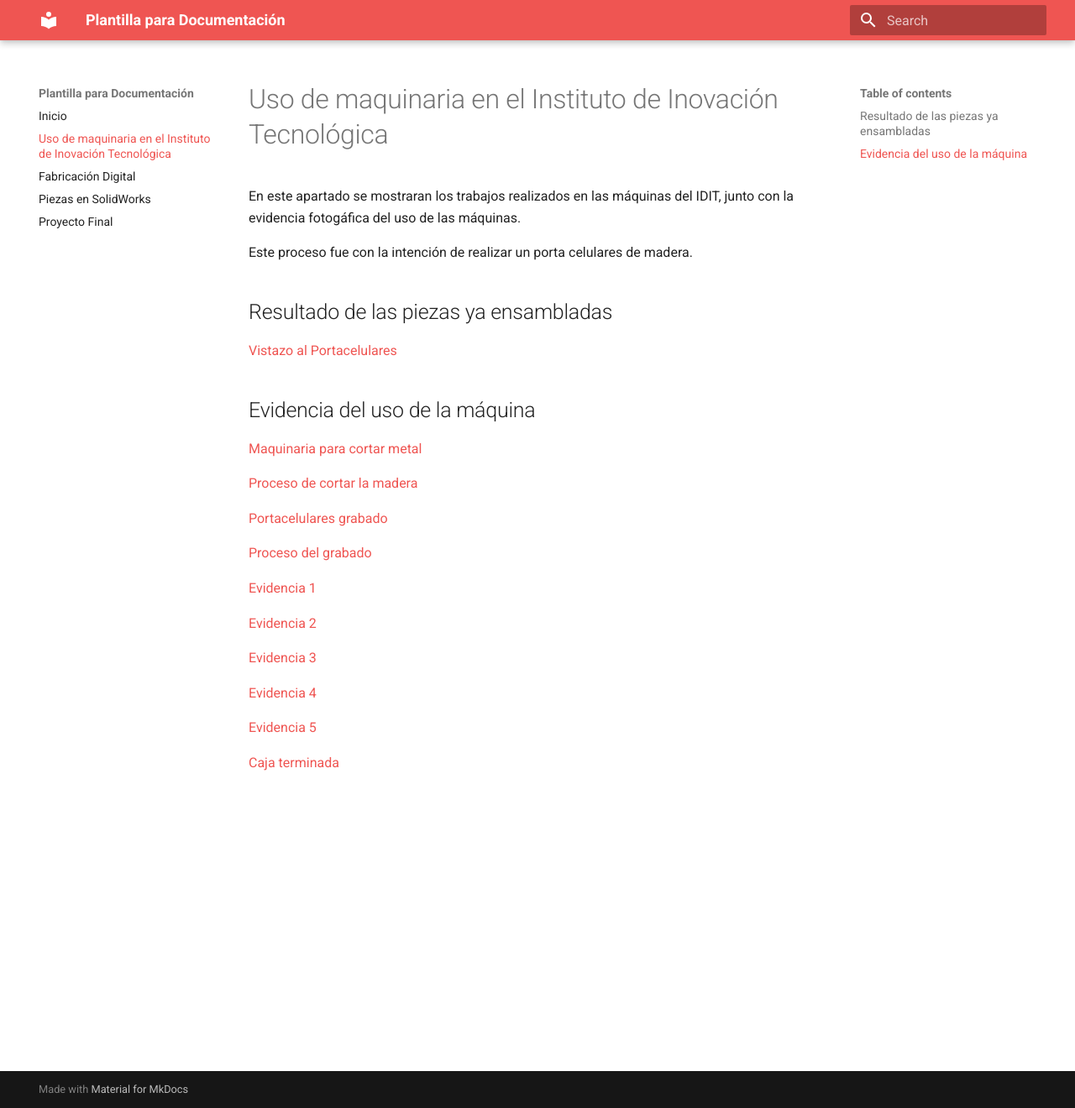
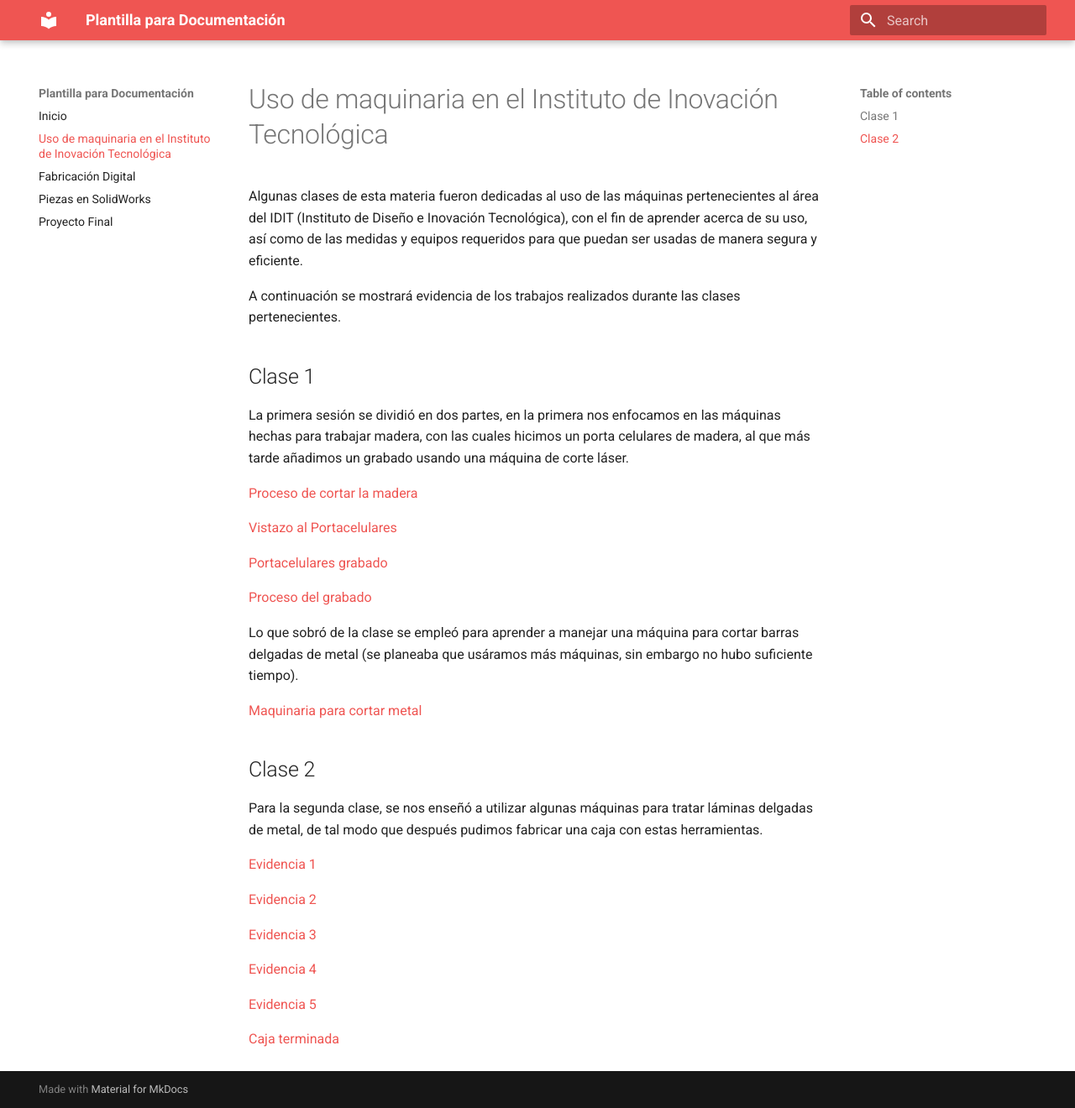
Before and after one commit to DiegoMachorro/Proyecto-de-Ingenieria, an MkDocs documentation site: the page built from docs/Clases prácticas.md, in a window 1280 px wide and 1320 px high. Shown: the whole window at 84% size. Built offline with MkDocs 1.6.1 and Material for MkDocs 9.7.7, drawn with Linux system fonts in a browser that asks for light colours.

Commit message:
Update Clases prácticas.md

```diff
--- a/docs/Clases prácticas.md
+++ b/docs/Clases prácticas.md
@@ -1,22 +1,28 @@
 # Uso de maquinaria en el Instituto de Inovación Tecnológica
 
-En este apartado se mostraran los trabajos realizados en las máquinas del IDIT, junto con la evidencia fotogáfica del uso de las máquinas.
+Algunas clases de esta materia fueron dedicadas al uso de las máquinas pertenecientes al área del IDIT (Instituto de Diseño e Inovación Tecnológica), con el fin de aprender acerca de su uso, así como de las medidas y equipos requeridos para que puedan ser usadas de manera segura y eficiente.
 
-Este proceso fue con la intención de realizar un porta celulares de madera.
+A continuación se mostrará evidencia de los trabajos realizados durante las clases pertenecientes.
 
-## Resultado de las piezas ya ensambladas
+## Clase 1
+
+La primera sesión se dividió en dos partes, en la primera nos enfocamos en las máquinas hechas para trabajar madera, con las cuales hicimos un porta celulares de madera, al que más tarde añadimos un grabado usando una máquina de corte láser.
+
+[Proceso de cortar la madera](https://drive.google.com/file/d/17a_u_9F8YSRgXJ-ciQY64ZcRcjbkQ666/view?usp=drive_link)
 
 [Vistazo al Portacelulares](https://drive.google.com/file/d/1jRYC30khusezmOPugcefotaPDTrVds07/view?usp=drive_link)
-
-## Evidencia del uso de la máquina
-
-[Maquinaria para cortar metal](https://drive.google.com/file/d/12SKJo0uVkXD61e62U94omhQ0wb_c-hVe/view?usp=drive_link)
-
-[Proceso de cortar la madera](https://drive.google.com/file/d/17a_u_9F8YSRgXJ-ciQY64ZcRcjbkQ666/view?usp=drive_link)
 
 [Portacelulares grabado](https://drive.google.com/file/d/1o_An7_jJ_obeQ1ilSasZbL8gBAh3zrBl/view?usp=drive_link)
 
 [Proceso del grabado](https://drive.google.com/file/d/1fY6nW7cB6tCu08d5RK23-fBsMfy8_Xk5/view?usp=drive_link)
+
+Lo que sobró de la clase se empleó para aprender a manejar una máquina para cortar barras delgadas de metal (se planeaba que usáramos más máquinas, sin embargo no hubo suficiente tiempo).
+
+[Maquinaria para cortar metal](https://drive.google.com/file/d/12SKJo0uVkXD61e62U94omhQ0wb_c-hVe/view?usp=drive_link)
+
+## Clase 2
+
+Para la segunda clase, se nos enseñó a utilizar algunas máquinas para tratar láminas delgadas de metal, de tal modo que después pudimos fabricar una caja con estas herramientas.
 
 [Evidencia 1](https://drive.google.com/file/d/1Kw0ljyBW1w87cBFTNDm89ND7rAsGjZxF/view?usp=drive_link)
 
```
